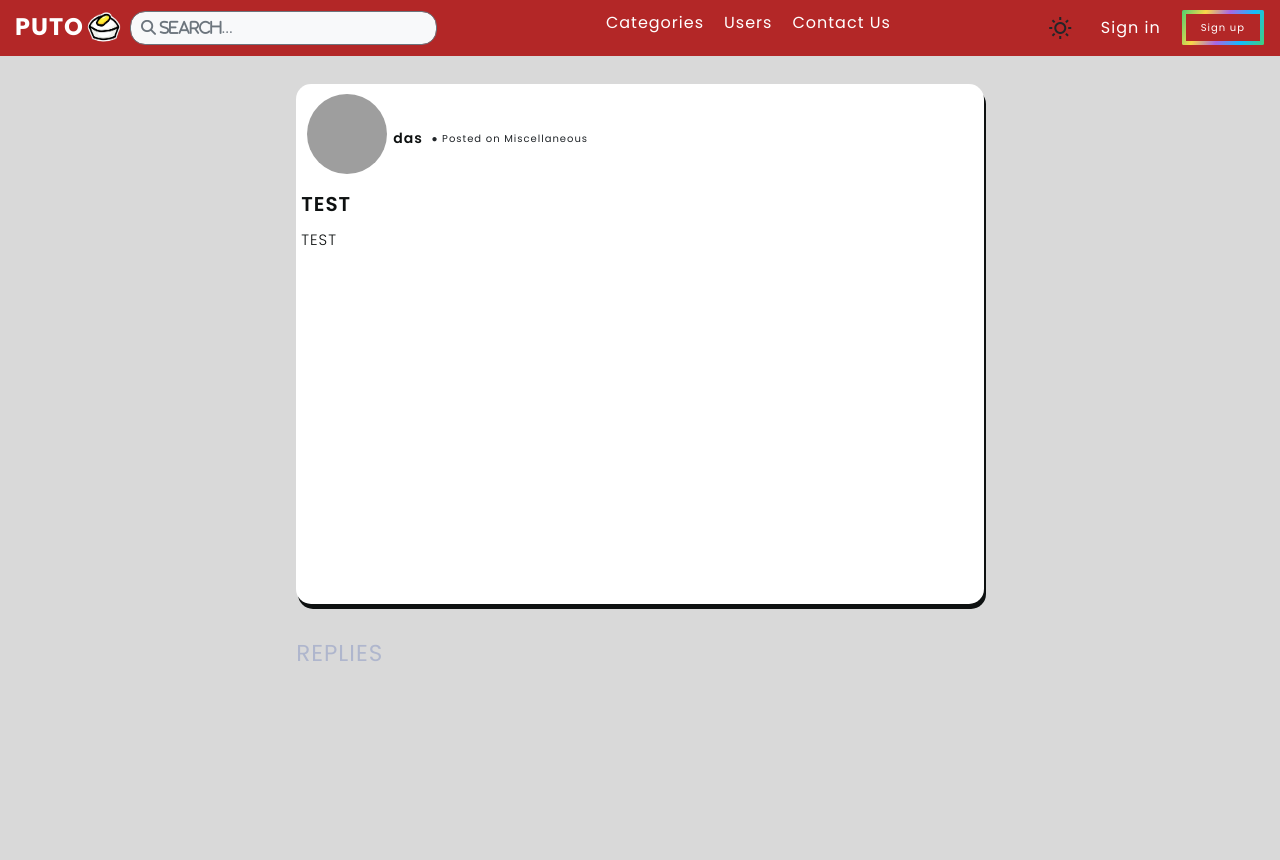
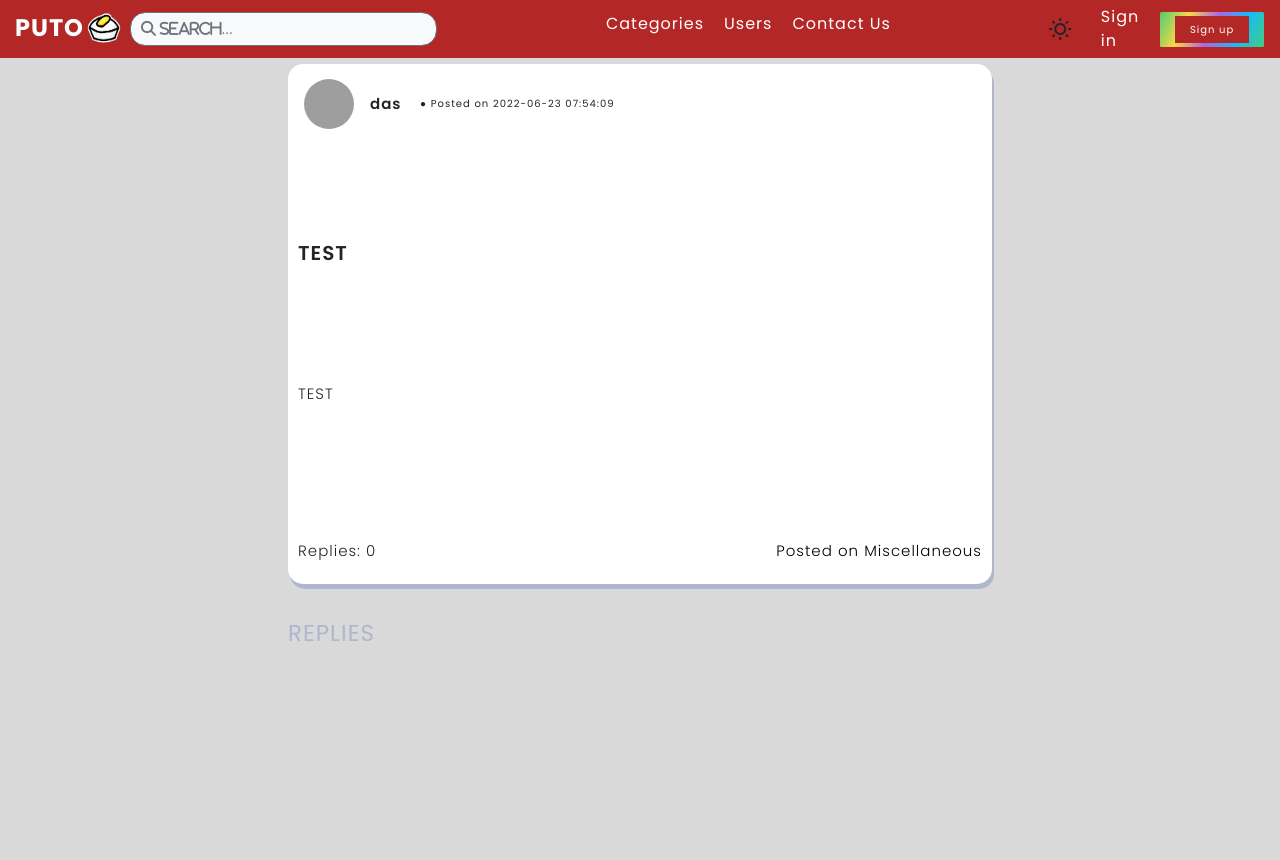
Before and after one commit to RenrenYGO/PutoSE, a CodeIgniter app: page /PutoSE/post/13 in a window 1280 px wide. Shown: the top 860 px of the page. Run offline with CodeIgniter, Linux system fonts and the light colour scheme; data comes from the database, SQL or seed files in the repository; some libraries are stand-ins or nearby versions; grey boxes are pictures that could not be loaded.

Commit message:
fix: showpost UI and react redirects

```diff
--- a/application/controllers/Posts.php
+++ b/application/controllers/Posts.php
@@ -109,13 +109,31 @@ class Posts extends CI_Controller {
         redirect('dashboard');
     }
 
+    // Upvote for dashboard post
     public function upvote($id){
         $this->posts_model->upvote_post($id);
         redirect('dashboard');
     }
 
+    // Downvote for dashboard post
     public function downvote($id){
         $this->posts_model->downvote_post($id);
         redirect('dashboard');
     }
+
+    // Upvote for specific post
+    public function upvoteR($id){
+		$this->posts_model->upvote_post($id);
+		$data['post'] = $this->posts_model->get_specific_post($_id);
+		$data['replies'] = $this->replies_model->get_replies($id);
+		redirect('post/'.$id);
+	}
+
+    // Downvote for specific post
+    public function downvoteR($id){
+		$this->posts_model->downvote_post($id);
+		$data['post'] = $this->posts_model->get_specific_post($_id);
+		$data['replies'] = $this->replies_model->get_replies($id);
+		redirect('post/'.$id);
+	}
 }
--- a/application/controllers/Replies.php
+++ b/application/controllers/Replies.php
@@ -56,8 +56,8 @@ class Replies extends CI_Controller{
 		redirect('post/'.$post_id);
 	}
 
-	public function delete_reply($id){
+	public function delete_reply($id, $post_id){
 		$this->replies_model->reply_delete($id);
-		redirect('dashboard');
+		redirect('post/'.$post_id);
 	}
 }
--- a/application/views/pages/showpost.php
+++ b/application/views/pages/showpost.php
@@ -1,13 +1,13 @@
 
 <div class = "showpost">
     <div class="castoria-box">
-        <div class="castoria-img-box">
-            <div class="postheader">
-                <a class="btn mb-3 px-2" href="<?php echo base_url('profile/viewprofile/'); ?><?php echo $post['user_id']; ?>">
+        <div class="castoria-img-box text-dark">
+            <div class="postheader text-dark">
+                <a class="btn px-2" href="<?php echo base_url('profile/viewprofile/'); ?><?php echo $post['user_id']; ?>">
                     <?php if($post['profile_picture']!='noimage.jpg'):?>
-                    <img src="<?php echo base_url('assets/images/profile_picture/' . $post['profile_picture']);?>" width= "80" height="80" class="rounded rounded-circle">
+                    <img src="<?php echo base_url('assets/images/profile_picture/' . $post['profile_picture']);?>" width= "50" height="50" class="rounded rounded-circle">
                     <?php else:?>
-                    <img src="<?php echo base_url('assets/images/featured/PROFILEPICPLACEHOLDER.png');?>" width= "100" height="100" class="rounded rounded-circle">
+                    <img src="<?php echo base_url('assets/images/featured/PROFILEPICPLACEHOLDER.png');?>" width= "50" height="50" class="rounded rounded-circle">
                     <?php endif;?>
                 </a>
 
@@ -15,30 +15,42 @@
                     <?php echo $post['name'];?>
                 </a>
 
-                <a class="btn" href="<?php echo base_url('categories/postsbycat/'); ?><?php echo $post['cat_id']; ?>">&#9679 Posted on
-                    <?php echo $post['catname']?>
-                </a>
+                <div class="btn" >
+                    &#9679 Posted on <?php echo $post['created_at']?>
                 </div>
+            </div>
+
             <div class="postheader" style="float: right">
                 <?php if(isset($_SESSION['user']) && $this->session->userdata('user')['id'] == $post['user_id']):?>
-                    <a class="btn btn-custom" id="edit" href="<?php echo base_url('posts/edit/'.$post['id']);?>">Edit Post</a>
-                    <?php echo form_open('posts/delete/'.$post['id']);?>
-                        <input type="submit" value="Delete" class="btn btn-danger">
-                    </form>
+                    <a class="btn btn-custom" id="edit" href="<?php echo base_url('posts/edit/'.$post['id']);?>">Edit</a>
+                    <a class="btn btn-custom cancel" id="edit" href="<?php echo base_url('posts/delete/'.$post['id']);?>">Delete</a>
                 <?php endif;?>
             </div>
         </div>
 
 
 
-        <?php echo  $post['title'];?>
+        <p class="text-dark" > <?php echo  $post['title'];?></p>
 
-        <p class="content mt-3" ><?php echo $post['content'];?></p>
+        <p class="content mb-5 text-dark" ><?php echo $post['content'];?></p>
+
+
+
+        <div class="d-flex justify-content-between mb-3 postfooter text-dark">
+            <div>
+                Replies: <?php echo count($replies)?>
+            </div>
+
+            <div>
+                <a  href="<?php echo base_url('categories/postsbycat/'); ?><?php echo $post['cat_id']; ?>">Posted on
+                    <?php echo $post['catname']?>
+                </a>
+            </div>
 
             <?php if(isset($_SESSION['user'])):?>
+                <div class="d-flex ">
 
-                    <div class="d-flex mb-3">
-                        <?php echo form_open('/posts/upvote/'.$post['id']); ?>
+                    <?php echo form_open('/posts/upvoteR/'.$post['id']); ?>
                         <div class="input-group ms-2 me-1 pe-2 ps-1">
                             <input name="upvote" type="hidden" value="<?php echo $post['id']?>">
                                 <button class="btn bg-success" type="submit">
@@ -46,7 +58,7 @@
                         </div>
                     </form>
 
-                        <?php echo form_open('/posts/downvote/'.$post['id']); ?>
+                    <?php echo form_open('/posts/downvoteR/'.$post['id']); ?>
                         <div class="input-group me-3 pe-2 ps-1">
                             <input name="downvote" type="hidden" value="<?php echo $post['id']?>">
                             <button class="btn bg-danger" type="submit">
@@ -56,6 +68,8 @@
                     </form>
                 </div>
             <?php endif; ?>
+         </div>
+
 
     </div>
 
@@ -73,38 +87,30 @@
                         </div>
 
                         <input type="hidden" name="id" value="<?php echo $post['id']; ?>">
-                        <button type="submit" class="m-3 btn btn-custom">Comment</button>
+                        <button type="submit" class="my-3 btn btn-custom">Comment</button>
                     </form>
                 </div>
                 <?php endif; ?>
                     <?php foreach ($replies as $reply):?>
-                        <div <?php echo base_url('replies/'.$reply['id']);?> class="trending-news-box mb-4">
+                        <div <?php echo base_url('replies/'.$reply['id']);?> class="trending-news-box mt-4">
                             <div class="trending-news-img-box">
-                                <?php if($reply['profile_picture']!='noimage.jpg'):?>
-                                <img src="<?php echo base_url('assets/images/profile_picture/' . $reply['profile_picture']);?>" width= "80" height="80" class="rounded rounded-circle">
+                                <a class="btn post-user-image" href="<?php echo base_url('profile/viewprofile/'); ?><?php echo $post['user_id']; ?>">
+                                <?php if($post['profile_picture']!='noimage.jpg'):?>
+                                <img src="<?php echo base_url('assets/images/profile_picture/' . $post['profile_picture']);?>" width= "80" height="80" class="rounded rounded-circle">
                                 <?php else:?>
-                                <img src="<?php echo base_url('assets/images/featured/PROFILEPICPLACEHOLDER.png');?>" width= "100" height="100" class="rounded rounded-circle">
+                                <img src="<?php echo base_url('assets/images/featured/PROFILEPICPLACEHOLDER.png');?>" width= "80" height="80" class="rounded rounded-circle">
                                 <?php endif;?>
+                                <?php echo $post['name'];?>
+                                </a>
+
                             </div>
 
                             <div class="trending-news-data">
 
-                                <div class="replyheader" style="float:right">
-                                    <?php if(isset($_SESSION['user']) && $this->session->userdata('user')['id'] == $reply['user_id']):?>
-                                        <?php echo form_open('replies/delete_reply/'.$reply['id']);?>
-                                            <input type="submit" value="Delete" class="btn btn-danger">
-                                        </form>
-                                    <?php endif;?>
-                                </div>
-                                <div class="replyheader" style="float:right">
-                                <?php if(isset($_SESSION['user']) && $this->session->userdata('user')['id'] == $reply['user_id']):?>
-                                    <a class="btn btn-custom" id="edit" href="<?php echo base_url('replies/edit/'.$reply['id']);?>">Edit</a>
-                                    <?php endif;?>
-                                </div>
+
+
                                 <div class="article-data">
                                     <span><?php echo $reply['created_at'];?></span>
-                                    <span class="article-data-spacer"></span>
-                                    <span><a class="btn mb-3 px-2" href="<?php echo base_url('profile/viewprofile/'); ?><?php echo $reply['user_id']; ?>"><?php echo $reply['name'];?></a></span>
                                 </div>
 
                                 <h3 class="title article-title"><?php echo $reply['content'];?></h3>
@@ -131,6 +137,12 @@
                                 <?php endif; ?>
 
                             </div>
+                            <div class="replyheader d-flex" style="float:right">
+                                <?php if(isset($_SESSION['user']) && $this->session->userdata('user')['id'] == $reply['user_id']):?>
+                                    <a class="btn btn-custom" id="edit" href="<?php echo base_url('replies/edit/'.$reply['id']);?>">Edit</a>
+                                    <a class="btn btn-custom cancel" id="delete" href="<?php echo base_url('replies/delete_reply/'.$reply['id'].'/'.$post['id']);?>">Delete</a>
+                                    <?php endif;?>
+                                </div>
                         </div>
                     <?php endforeach;?>
             </div>
--- a/assets/css/main.css
+++ b/assets/css/main.css
@@ -609,13 +609,16 @@ label {
     min-height: 100%;
     margin: 0 auto;
     margin-top: 4em;
-    padding: 2rem 1.5rem;
+    padding: 2rem auto;
     justify-content: center;
     align-items: center;
 }
 
 .castoria-box {
-    padding: 0.5rem 0.5rem;
+    display: flex;
+    flex-direction: column;
+    justify-content: space-between;
+    padding: 1rem;
     border-radius: 15px;
     box-shadow: 2px 5px;
     width: 55%;
@@ -630,7 +633,8 @@ label {
     font-size: 2rem;
     font-weight: 600;
     margin: 0 auto;
-    color: #0e1111;
+
+
 }
 
 .castoria-img-box {
@@ -639,7 +643,6 @@ label {
     font-weight: 600;
     flex-wrap: wrap;
     float: left;
-    width: 100%;
     display: flex;
 
     justify-content: space-between;
@@ -649,18 +652,38 @@ label {
 .postheader{
     align-items: center;
     display: flex;
+    gap: 1rem;
+    font-size: 1.5rem;
+
+}
+.postfooter a{
+    color: black;
+}
+.postfooter .btn{
+    padding: .7rem 1rem;
 }
 
 .content{
+    width: 100%;
     font-weight: 100;
     font-size: 1.5rem;
     overflow-wrap: break-word;
     white-space: pre-wrap;
 }
 
+.postfooter{
+    font-weight: 100;
+    font-size: 1.5rem;
+}
+
 .comment {
     width: 55%;
     margin: 2em auto;
+}
+
+.replyheader{
+    font-size: 1.5rem;
+    gap: 1rem;
 }
 
 /* for Edit Profile */
@@ -721,6 +744,7 @@ label {
     overflow: hidden;
     justify-content: flex-end;
     align-items: flex-end;
+    width: 100%;
 }
 
 .fancy-border::before {
@@ -1234,6 +1258,7 @@ label {
         display: flex;
         flex-direction: column;
         justify-content: center;
+        gap: 1rem;
     }
 
     .newsletter-description {
```
Lines whose indentation alone changed are shown as unchanged.
